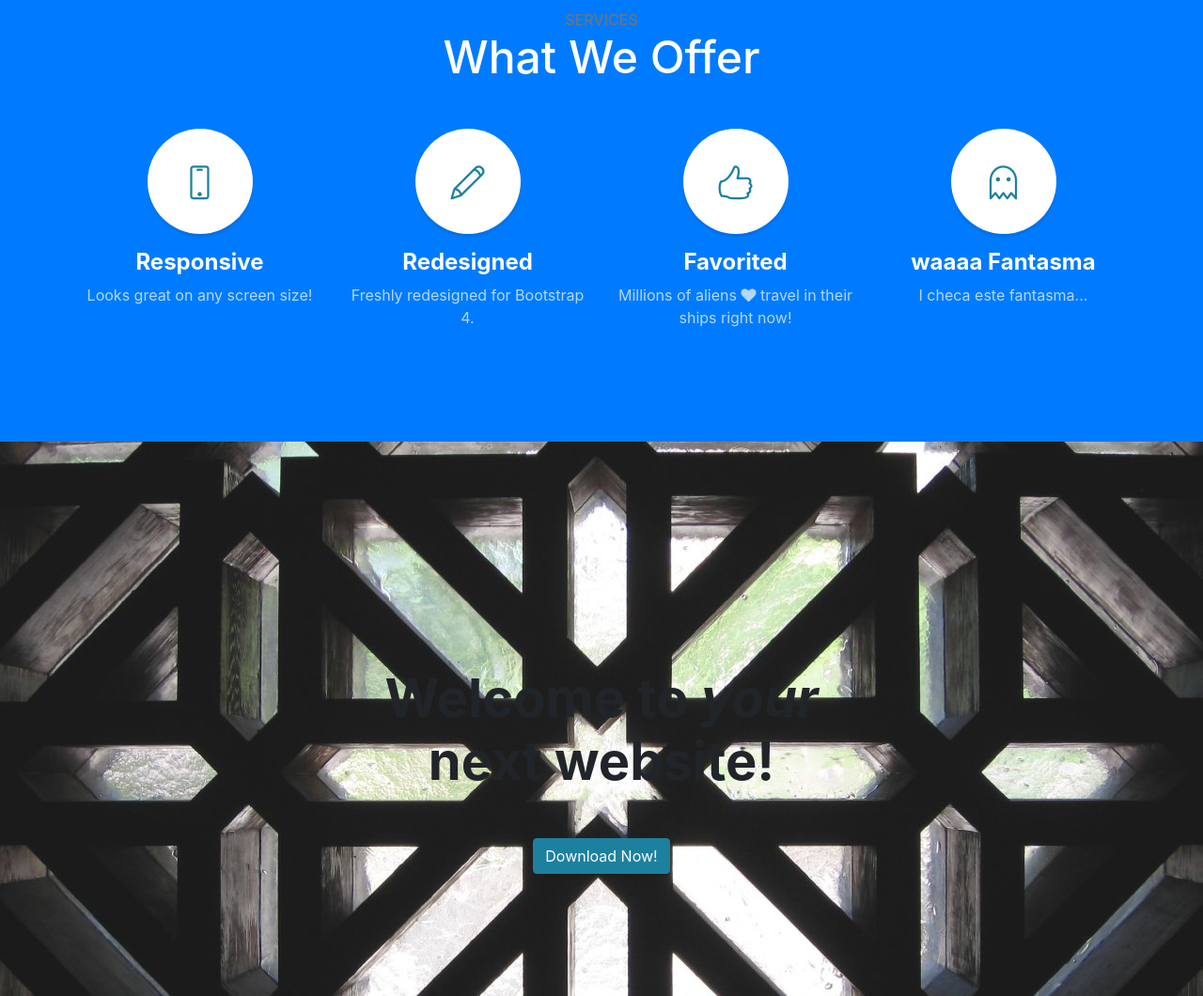
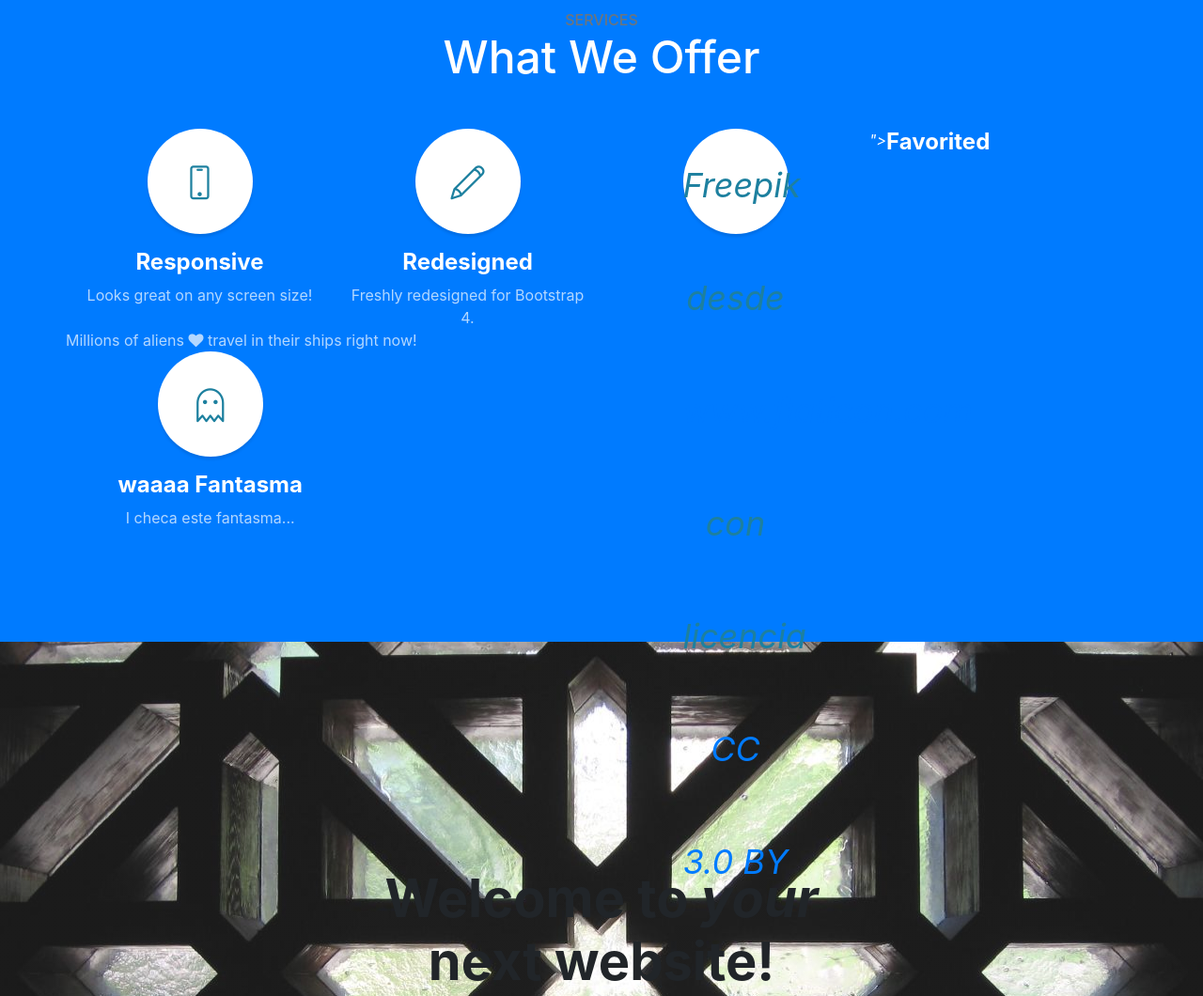
Before and after one commit to alexcomtz13/Portafolio, a website with bundled scripts: page index.html in a window 1280 px wide. Shown: the part 1340-2400 px from the top of the page at 94% size. Built offline with nearby package versions, Linux system fonts and the light colour scheme.

Commit message:
Update index.html

```diff
--- a/index.html
+++ b/index.html
@@ -105,7 +105,7 @@
           </div>
           <div class="col-lg-3 col-md-6 mb-5 mb-md-0">
             <span class="service-icon rounded-circle mx-auto mb-3">
-              <i class="icon-like"></i>
+              <i class="<div>Iconos diseñados por <a href="http://www.freepik.com" title="Freepik">Freepik</a> desde <a href="https://www.flaticon.es/" title="Flaticon">www.flaticon.com</a> con licencia <a href="http://creativecommons.org/licenses/by/3.0/" title="Creative Commons BY 3.0" target="_blank">CC 3.0 BY</a></div>"></i>
             </span>
             <h4>
               <strong>Favorited</strong>
```
